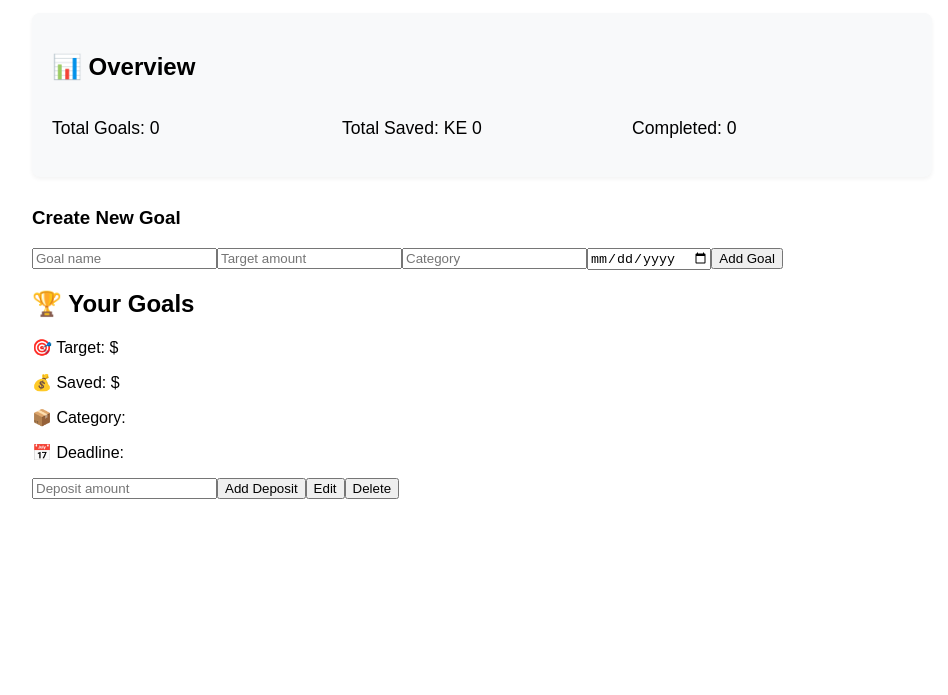
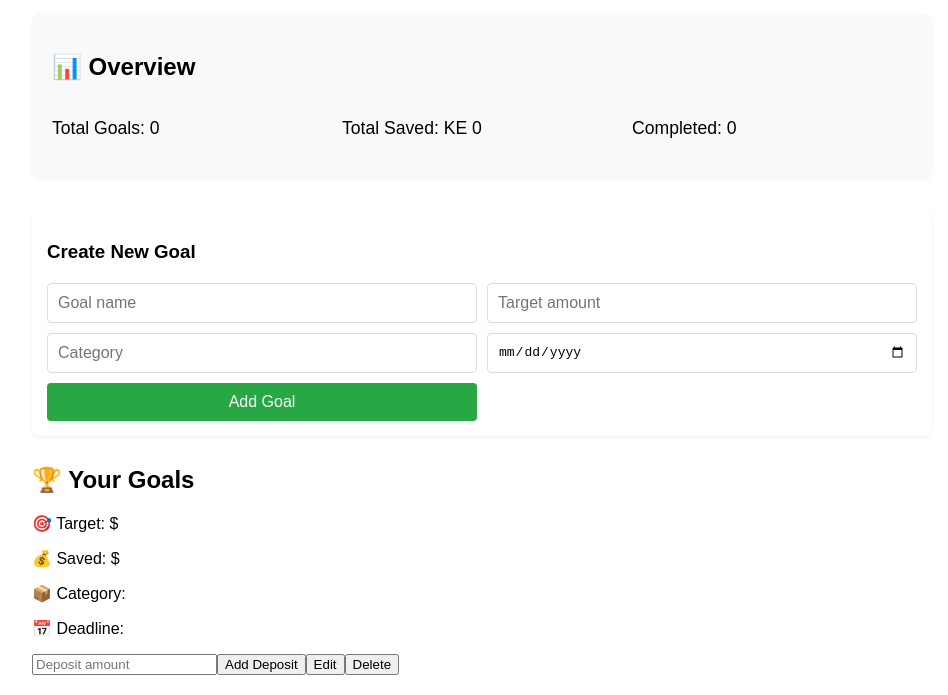
Before and after one commit to WillyKyeni3/Smart-Goal-Planner, a React app in the folder smartgoalplanner/: page / in a window 1280 px wide. Shown: the part 121-816 px from the top of the page, without its empty margins (158-1106 px from the left). Built offline with nearby package versions, Linux system fonts and the light colour scheme.

Commit message:
Added Goal form styling

```diff
--- a/smartgoalplanner/src/index.css
+++ b/smartgoalplanner/src/index.css
@@ -5,11 +5,6 @@ body {
     sans-serif;
   -webkit-font-smoothing: antialiased;
   -moz-osx-font-smoothing: grayscale;
-}
-
-code {
-  font-family: source-code-pro, Menlo, Monaco, Consolas, 'Courier New',
-    monospace;
 }
 
 /* Container and layout */
@@ -35,3 +30,42 @@ code {
   gap: 10px;
   font-size: 1.1em;
 }
+
+/* Goal form */
+.goal-form {
+  display: grid;
+  grid-template-columns: 1fr 1fr;
+  gap: 10px;
+  margin-bottom: 30px;
+  background: #fff;
+  padding: 15px;
+  border-radius: 8px;
+  box-shadow: 0 2px 4px rgba(0, 0, 0, 0.05);
+}
+
+.goal-form h3 {
+  grid-column: span 2;
+  margin-bottom: 10px;
+}
+
+.goal-form input,
+.goal-form select {
+  padding: 10px;
+  border: 1px solid #ddd;
+  border-radius: 4px;
+  font-size: 1em;
+}
+
+.goal-form button {
+  padding: 10px;
+  font-size: 1em;
+  background-color: #28a745;
+  color: white;
+  border: none;
+  border-radius: 4px;
+  cursor: pointer;
+}
+
+.goal-form button:hover {
+  background-color: #218838;
+}
```
